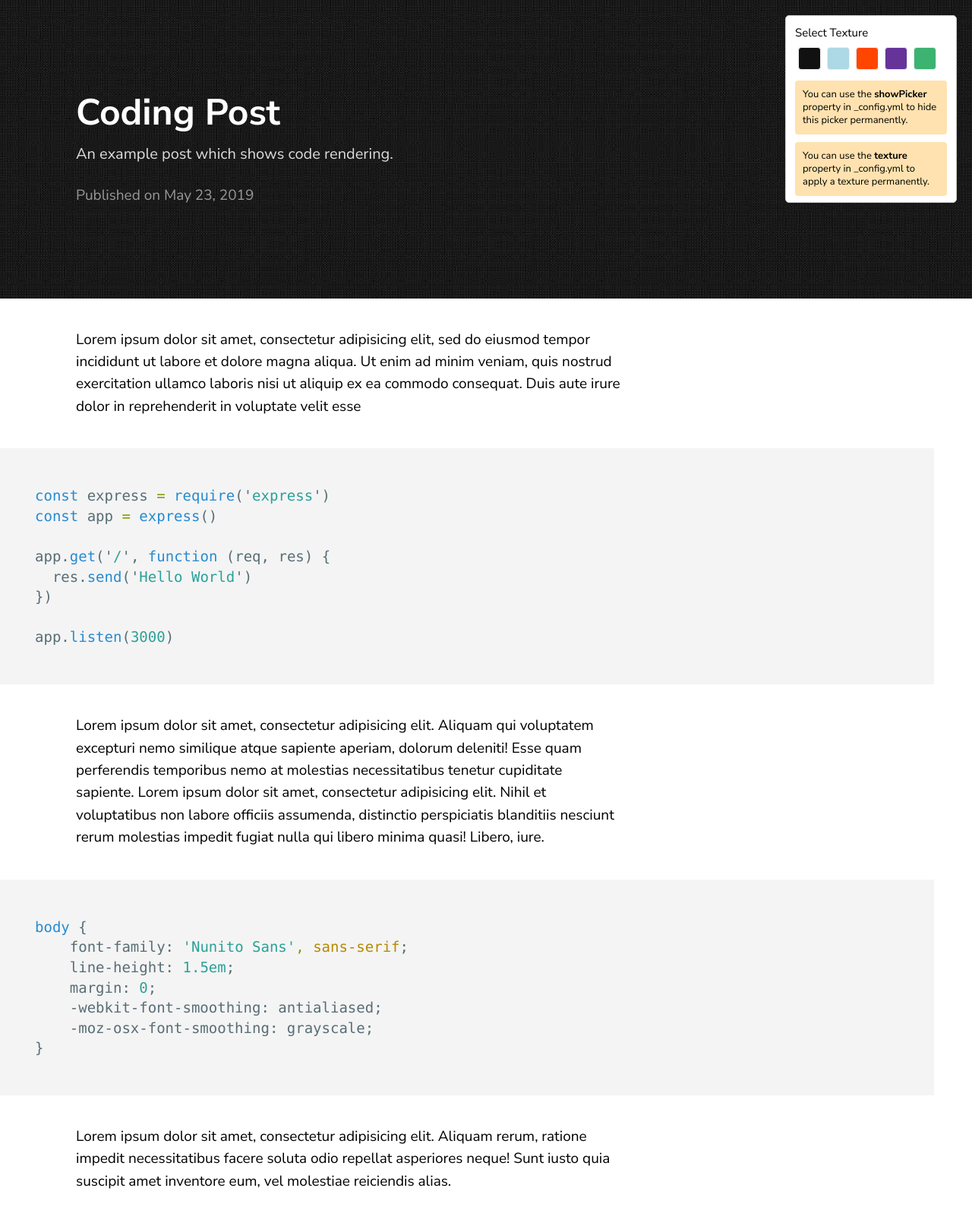
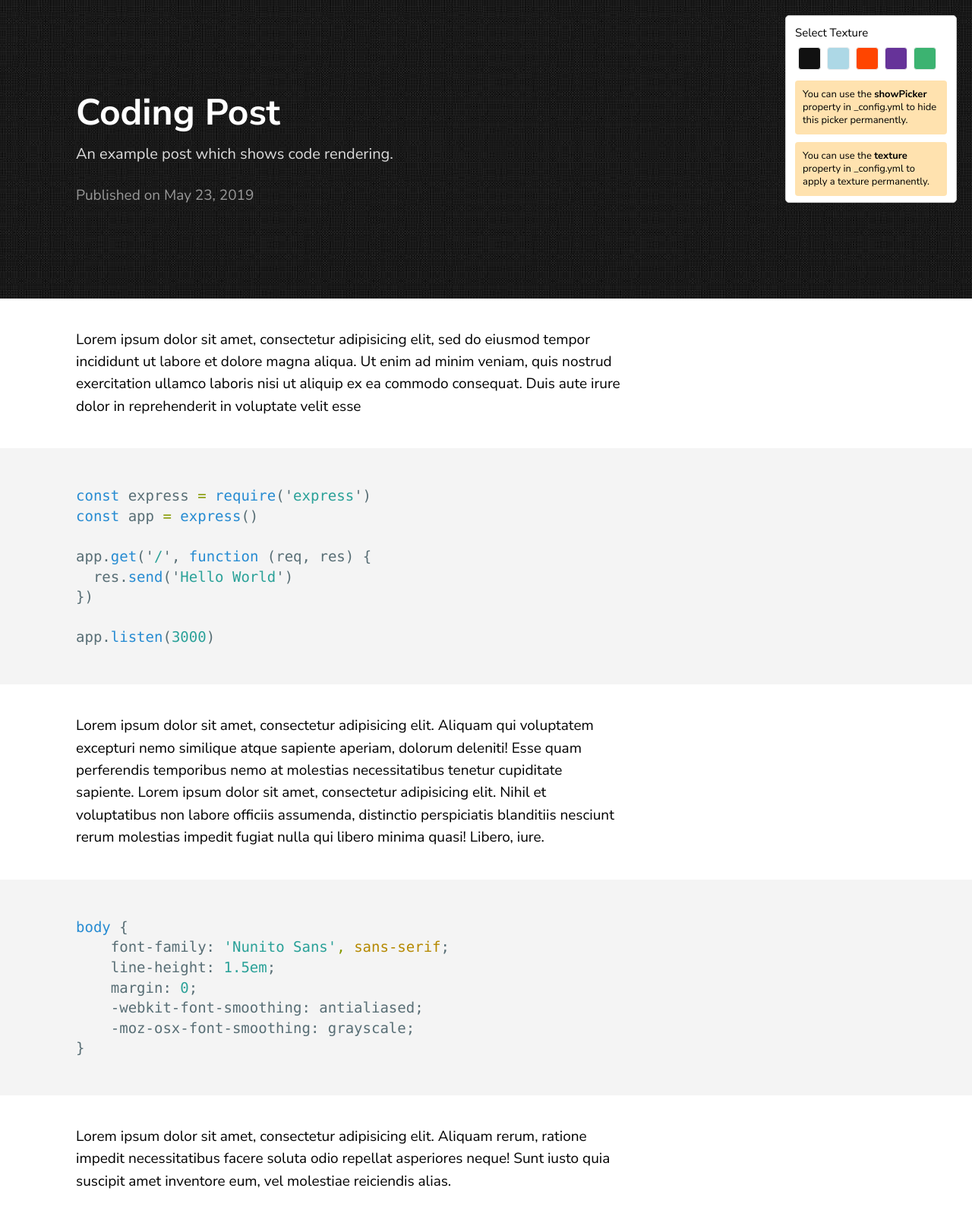
Before and after one commit to samarsault/texture, a Jekyll site: the page built from _posts/2019-06-30-coding-post.markdown, in a window 1280 px wide. Shown: the whole page at 76% size. Built offline with Jekyll 4.4.1, drawn with Linux system fonts in a browser that asks for light colours.

Commit message:
Fix bug: Incorrect horizontal padding of code block
Align code block with other paragraphs

```diff
--- a/_sass/_syntax.scss
+++ b/_sass/_syntax.scss
@@ -12,7 +12,7 @@ div.highlighter-rouge {
 }
 
 div.highlight {
-	padding: 30px 7.5vw;
+	padding: 30px 150px;
 }
 
 pre.highlight, code {
--- a/_sass/theme.scss
+++ b/_sass/theme.scss
@@ -104,29 +104,41 @@ header {
 
 	@media screen and  (max-width: $mobileWidth) {
 		margin:0 15px;
-		.highlighter-rouge {
+		div.highlighter-rouge {
 			right: 15px;
+		}
+		div.highlight {
+			padding: 30px 15px;
 		}
 	}
 
 	@media screen and (max-width: $tabWidth) and (min-width: $mobileWidth){
 		margin:0 40px;
-		.highlighter-rouge {
+		div.highlighter-rouge {
 			right: 40px;
+		}
+		div.highlight {
+			padding: 30px 40px;
 		}
 	}
 
 	@media screen and (max-width: $desktopWidth) and (min-width: $tabWidth){
 		margin:0 80px;
-		.highlighter-rouge {
+		div.highlighter-rouge {
 			right: 80px;
+		}
+		div.highlight {
+			padding: 30px 80px;
 		}
 	}
 
 	@media screen and (min-width: $desktopWidth) and (max-width: 1280px) {
 		margin:0 100px;
-		.highlighter-rouge {
+		div.highlighter-rouge {
 			right: 100px;
+		}
+		div.highlight {
+			padding: 30px 100px;
 		}
 	}
 }
```
